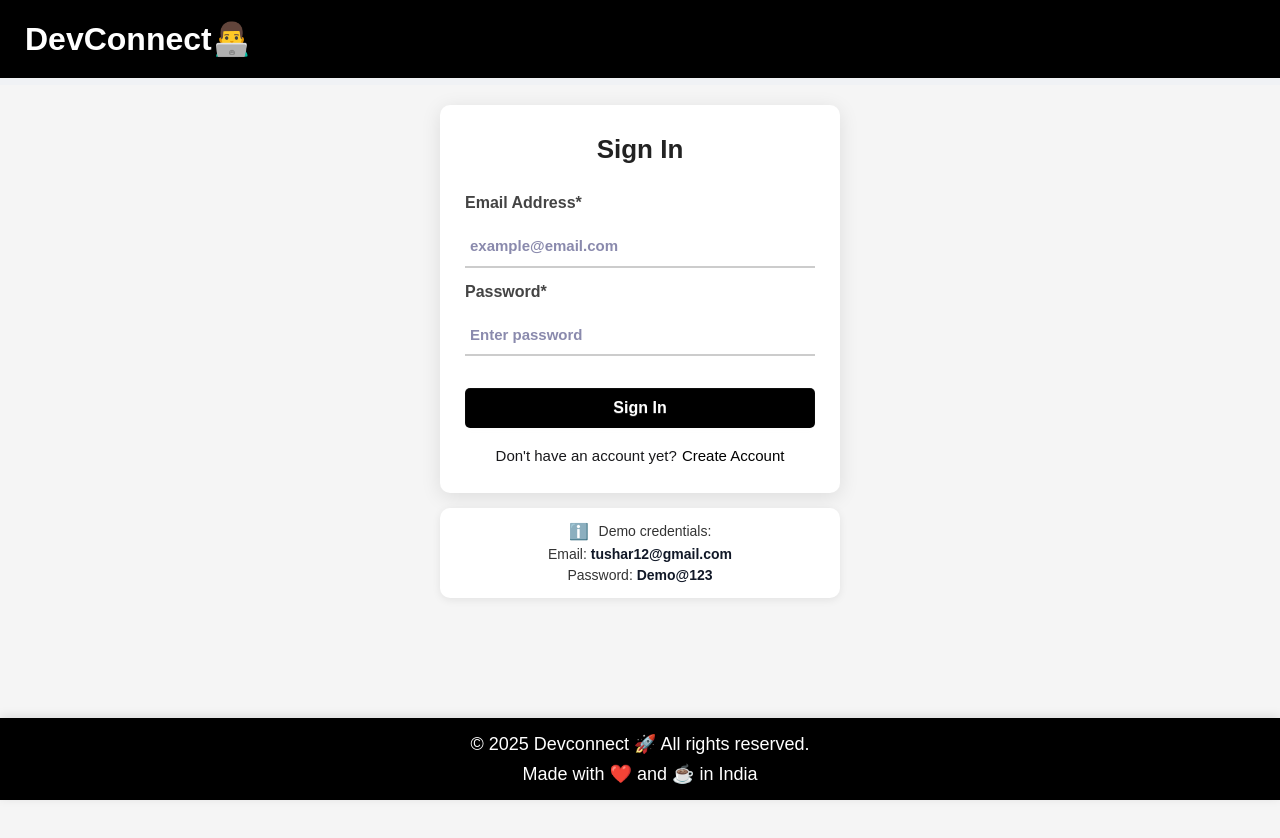
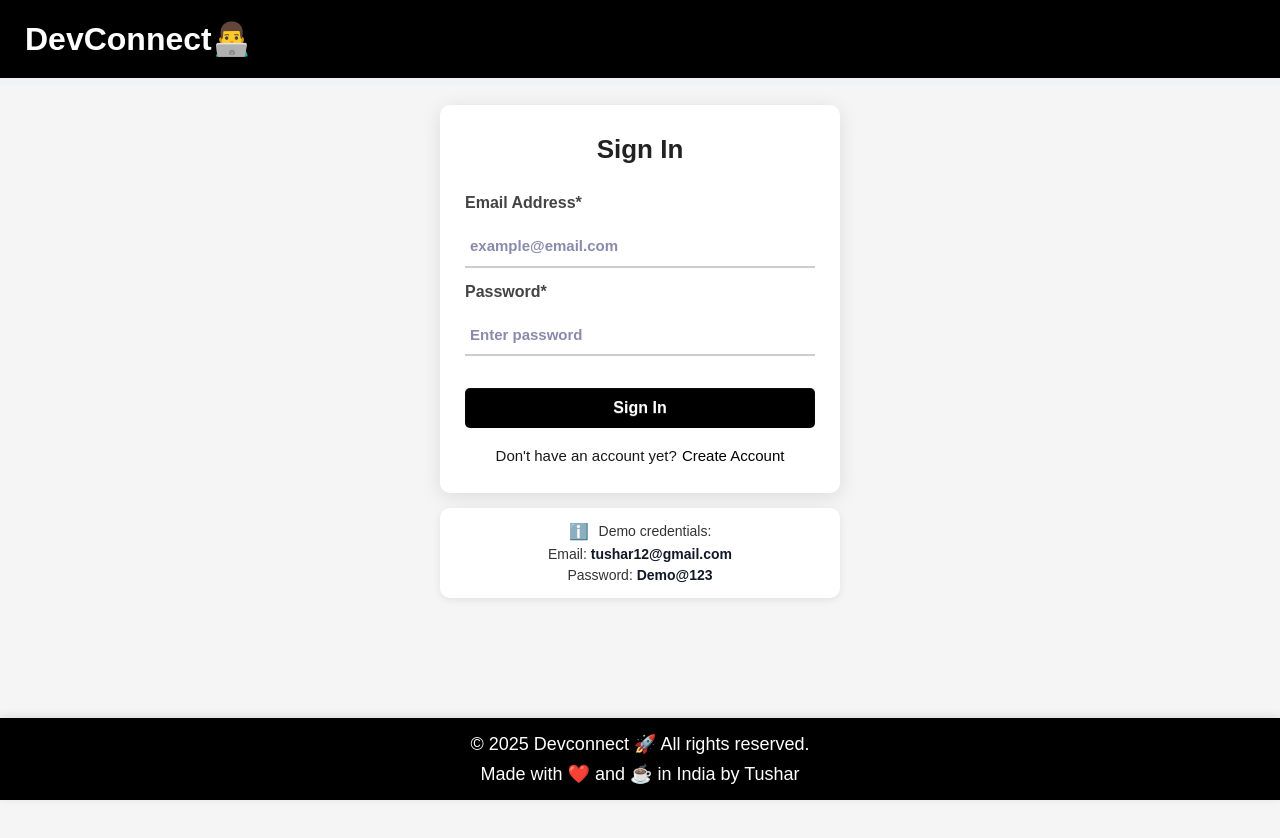
Before and after one commit to Tusharchaudhary-web/Dev-Connect-frontend, a React (Vite) app: page / in a window 1280 px wide. Shown: the top 838 px of the page. Built offline with nearby package versions, Linux system fonts and the light colour scheme.

Commit message:
footer update

```diff
--- a/src/components/Footer.jsx
+++ b/src/components/Footer.jsx
@@ -7,7 +7,7 @@ const Footer = () => {
   return (
     <footer className="footer">
       <p>© {year} Devconnect 🚀 All rights reserved.</p>
-      <p>Made with ❤️ and ☕ in India</p>
+      <p>Made with ❤️ and ☕ in India by Tushar</p>
     </footer>
   );
 };
--- a/src/utils/userSlice.jsx
+++ b/src/utils/userSlice.jsx
@@ -15,7 +15,7 @@ const userSlice = createSlice({
 
 export const { addUser, removeUser } = userSlice.actions;
 
-export default userSlice.reducer;
+export default userSlice.reducer ;
 
 /*
 
```
